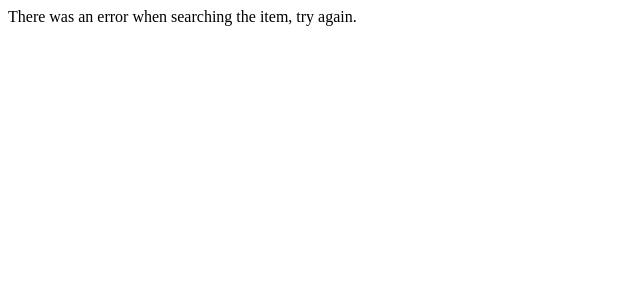
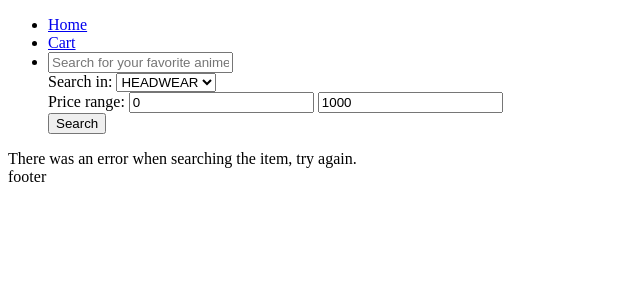
Before and after one commit to Olanrewajuemmanuel/yoami-project, a Django app: page /yoami/search/ in a window 1280 px wide. Shown: the top 300 px of the page, without its empty margins (0-640 px from the left). Run offline with Django 4.2, Linux system fonts and the light colour scheme.

Commit message:
- Filter option added

```diff
--- /dev/null
+++ b/store_main/globals.py
@@ -0,0 +1,3 @@
+from .models import Category
+
+CATEGORIES = Category.CATEGORIES
--- a/store_main/templates/skeletons/base.html
+++ b/store_main/templates/skeletons/base.html
@@ -13,8 +13,8 @@
             <li><a href="#">Home</a></li>
             <li><a href="#">Cart</a></li>
             <li>
-                            {% block filter_info %}
-                            {% endblock %}
+                {% block filter_info %}
+                {% endblock %}
             </li>
         </ul>
         {% endblock %}
--- /dev/null
+++ b/store_main/templates/skeletons/search.html
@@ -0,0 +1,17 @@
+<form action="{% url 'yoami:search' %}" method="get">
+    <input type="text" name="search" placeholder="Search for your favorite anime costumes and props">
+    <div class="filter">
+        Search in:
+        <select name="categories">
+            {% for category in categories %}
+                <option value="{{category.0}}" name="category_name" >{{ category.1 }}</option>
+            {% endfor %}
+        </select>
+        <div class="price_filter">
+            Price range:
+            <input type="number" name="min" value="0">
+            <input type="number" name="max" value="1000">
+        </div>
+    </div>
+    <button>Search</button>
+</form>
--- a/store_main/templates/store_main/search.html
+++ /dev/null
@@ -1,5 +0,0 @@
-{% if error_msg %}
-    {{ error_msg }}
-{% else %}
-    Hi
-{% endif %}
--- /dev/null
+++ b/store_main/templates/store_main/search_details.html
@@ -0,0 +1,42 @@
+{% extends 'skeletons/base.html' %}
+
+{% block filter_info %}
+    {% include 'skeletons/search.html' %}
+{% endblock %}
+
+{% block content %}
+
+
+{% if error_msg %}
+    {{ error_msg }}
+
+
+{% elif found_items %}
+<div class="items-container">
+    {% for item in found_items %}
+    <div class="item-card">
+        <div class="image-carousel">
+            {% for img in item.image_set.all %}
+                <img src="{{img.path_to_img}}" alt="{{img.item_name}}" width="300" />
+            {% endfor %}
+        </div>
+        <div class="item-info">
+            <h2>{{ item.title|title }}</h2>
+            <p>{{ item.desc|truncatewords:15 }}</p>
+            <p>${{ item.price }}</p> <!-- TODO: Show discounted price and old price with % -->
+            {% for category in item.category.all %}
+                <em class="{{ category.category_name }}">{{ category.get_category_name_display }}</em>
+            {% endfor %}
+            <a href="#">Add to Cart</a>
+        </div>
+
+    </div>
+    {% endfor %}
+</div>
+
+{% else %}
+<p>No item matched your search</p>
+<div>Some items</div>
+
+{% endif %}
+{% endblock %}
--- a/store_main/views.py
+++ b/store_main/views.py
@@ -1,24 +1,27 @@
 from django.utils import timezone
 from django.shortcuts import render
-from django.views import generic
 
 from .models import Item, Category
+from .globals import CATEGORIES
 
 # Create your views here.
+
 
 def index_view(request):
     template_name = 'store_main/index.html'
 
     context = {
         'items': Item.objects.filter(date_added__lte=timezone.now()).order_by("-date_added"),
+        'categories': CATEGORIES
     }
 
     return render(request, template_name, context)
 
+
 def search_detail(request):
-    template_name = 'store_main/search.html'
+    template_name = 'store_main/search_details.html'
     context = {}
-
+    context['categories'] = CATEGORIES
 
     try:
         item_name = request.GET['search']
@@ -26,9 +29,9 @@ def search_detail(request):
         min_price_filter = request.GET['min']
         max_price_filter = request.GET['max']
 
-        found_item = Item.objects.filter(title__icontains=item_name, category__category_name=item_category)
-        print(found_item)
-        context['found_item'] = found_item
+        found_items = Item.objects.filter(title__icontains=item_name, category__category_name=item_category, price__range=(
+            min_price_filter, max_price_filter)).order_by("-date_added")[:30]
+        context['found_items'] = found_items
     except (KeyError, Item.DoesNotExist):
         context['error_msg'] = "There was an error when searching the item, try again."
 
```
Also changed, not shown: store_main/templates/store_main/index.html (+1 -19 lines).
